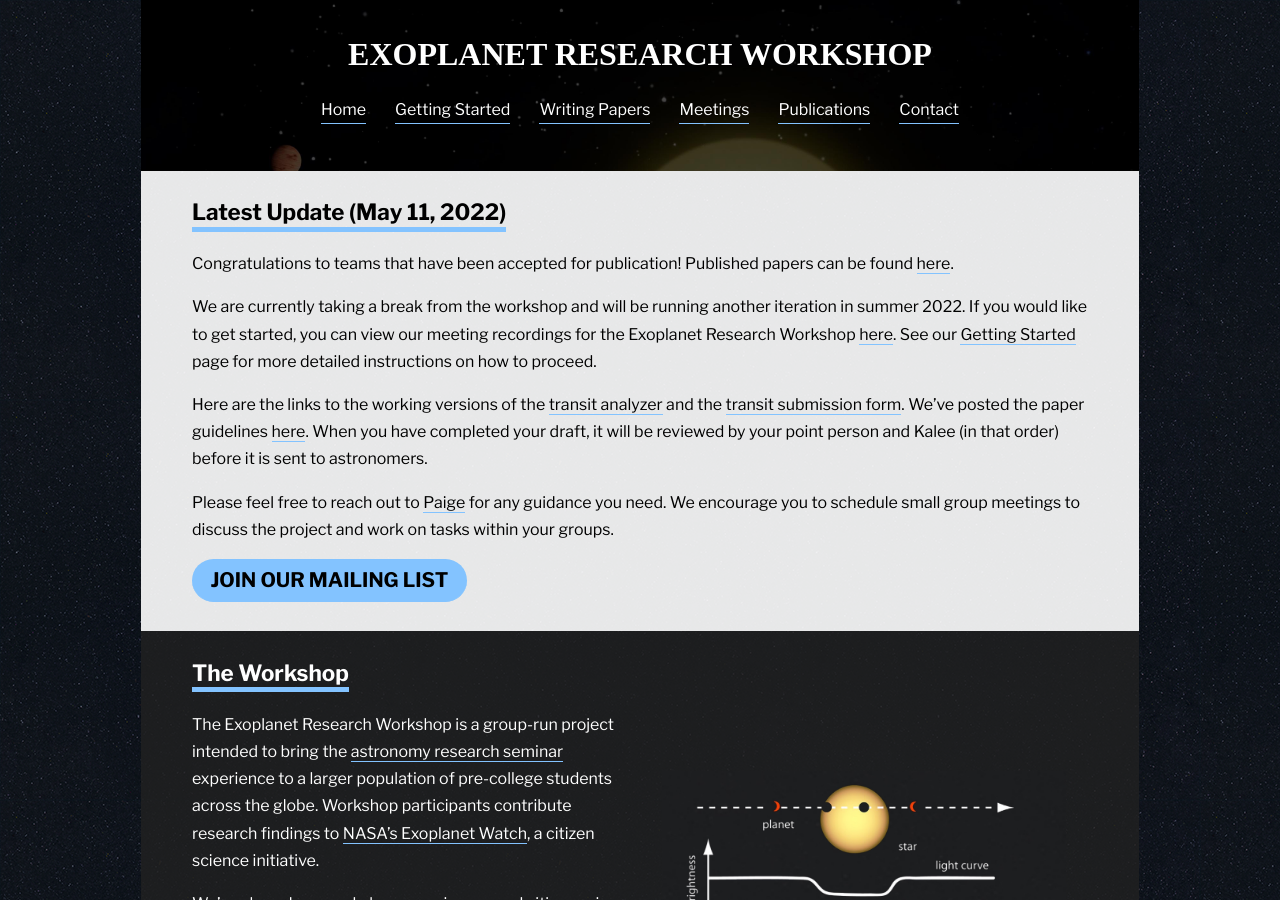
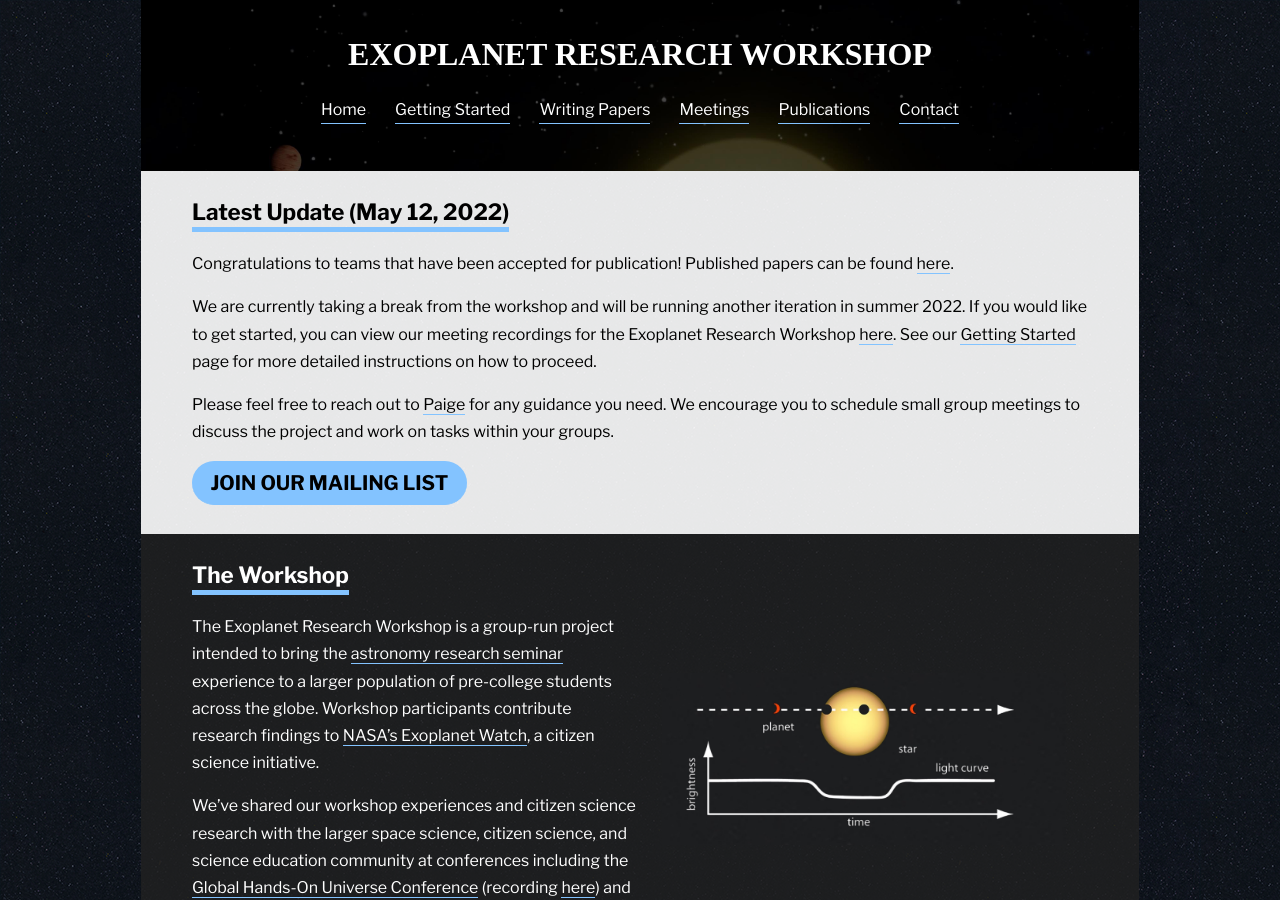
Before and after one commit to paigeyeung/exoplanetresearchworkshop, a Jekyll site: the page built from index.md, in a window 1280 px wide and 900 px high. Built offline with Jekyll 4.4.1, drawn with Linux system fonts in a browser that asks for light colours; some web fonts are replaced.

Commit message:
update announcement

```diff
--- a/index.md
+++ b/index.md
@@ -5,17 +5,11 @@ title: Home
 
 <div class="page-display-light" markdown="1">
 
-## Latest Update (May 11, 2022)
+## Latest Update (May 12, 2022)
 
 Congratulations to teams that have been accepted for publication! Published papers can be found [here](/publications/).
 
-<!-- Team applications are open! Find the application [here](https://forms.gle/y5aV4qgNoLksj8so8){:target="_blank"}. You are welcome to join as a casual volunteer, too; just specify if you're interested.
-
-Paige will be presenting at the 110th AAVSO Fall Meeting in person at The Row Hotel in Somerville, MA,  occurring November 6-7, 2021. You can register by following the instructions [here](https://www.aavso.org/110-annual-meeting){:target="_blank"}. We would recommend that you get sponsored by your school/institution to attend if you're interested, as there are registration costs. -->
-
 We are currently taking a break from the workshop and will be running another iteration in summer 2022. If you would like to get started, you can view our meeting recordings for the Exoplanet Research Workshop [here](/meetings/). See our [Getting Started](/getting-started/) page for more detailed instructions on how to proceed.
-
-Here are the links to the working versions of the [transit analyzer](http://exoplanetresearch.netlify.app/transitanalyzer){:target="_blank"} and the [transit submission form](http://exoplanetresearch.netlify.app/transitsubmission){:target="_blank"}. We've posted the paper guidelines [here](/papers/). When you have completed your draft, it will be reviewed by your point person and Kalee (in that order) before it is sent to astronomers.
 
 Please feel free to reach out to [Paige](/contact/) for any guidance you need. We encourage you to schedule small group meetings to discuss the project and work on tasks within your groups.
 
```
